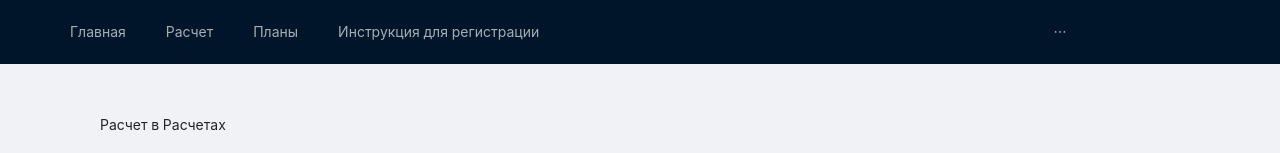
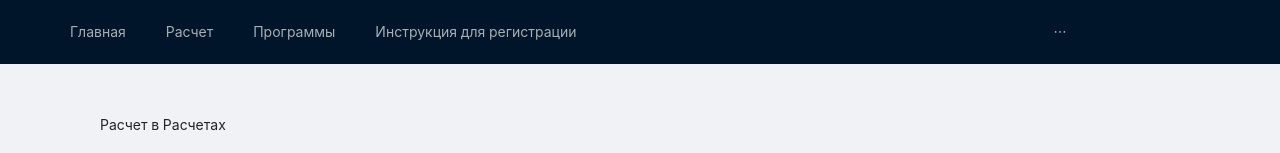
Before and after one commit to Solbon13/teqra, a React (Create React App) app: page / in a window 1280 px wide. Shown: the top 153 px of the page. Built offline with nearby package versions, Linux system fonts and the light colour scheme.

Commit message:
deploy links

```diff
--- a/src/components/MyHeader/MyHeader.js
+++ b/src/components/MyHeader/MyHeader.js
@@ -13,7 +13,7 @@ const MyHeader = () => {
                     <Menu theme="dark" mode="horizontal" >
                         <Menu.Item key="1" ><NavLink to='/'>Главная</NavLink></Menu.Item>
                         <Menu.Item key="2"><NavLink to='/payment'>Расчет</NavLink></Menu.Item>
-                        <Menu.Item key="3"><NavLink to='/programm'>Планы</NavLink></Menu.Item>
+                        <Menu.Item key="3"><NavLink to='/programm'>Программы</NavLink></Menu.Item>
                         <Menu.Item key="4"><NavLink to='/instruction'>Инструкция для регистрации</NavLink></Menu.Item>
                     </Menu>
                 </Col>
```
